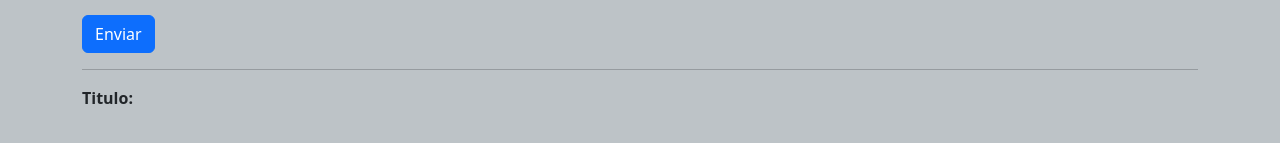
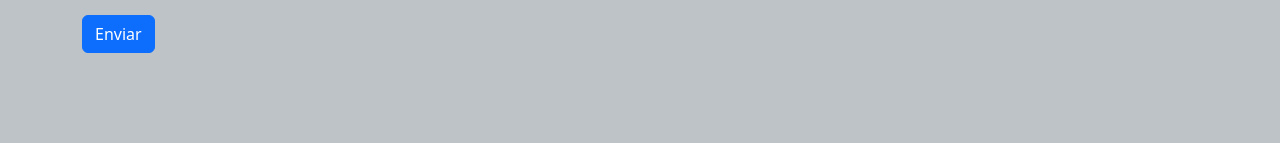
Before and after one commit to ThyagoAssis/projeto_foto, an Angular app: page /form in a window 1280 px wide. Shown: the part 411-554 px from the top of the page. Built offline with nearby package versions, Linux system fonts and the light colour scheme.

Commit message:
AtualizaçãoCodigo

```diff
--- a/src/app/formulario/formulario.component.html
+++ b/src/app/formulario/formulario.component.html
@@ -27,10 +27,3 @@
     <button class="btn btn-primary mt-3" type="submit" >{{ nameButton }}</button>
 
 </form>
-
-<hr>
-    <p><strong>Titulo: {{dados.titulo}}</strong></p>
-   <!--  <p><strong>URL: {{dados.url}}</strong></p>
- -->
-    <img [src]="dados.url" alt="">
-</div>
--- a/src/app/formulario/formulario.component.ts
+++ b/src/app/formulario/formulario.component.ts
@@ -14,10 +14,6 @@ export class FormularioComponent {
   };
 
   nameButton = "Enviar";
-  dados = {
-    titulo: "",
-    url: ""
-  };
 
   /*
     Injeção de dependencia - é quando nossa aplicação depende de uma ferramenta para realizar alguma tarefa
--- a/src/assets/db.json
+++ b/src/assets/db.json
@@ -19,6 +19,11 @@
       "url": "https://cdn.pixabay.com/photo/2023/08/06/22/35/lifeguard-tower-8173913_640.jpg",
       "titulo": "Fotro4",
       "id": 4
+    },
+    {
+      "url": "https://cdn.pixabay.com/photo/2023/08/11/12/41/capuchin-8183528_640.jpg",
+      "titulo": "Macaco",
+      "id": 5
     }
   ]
 }
```
